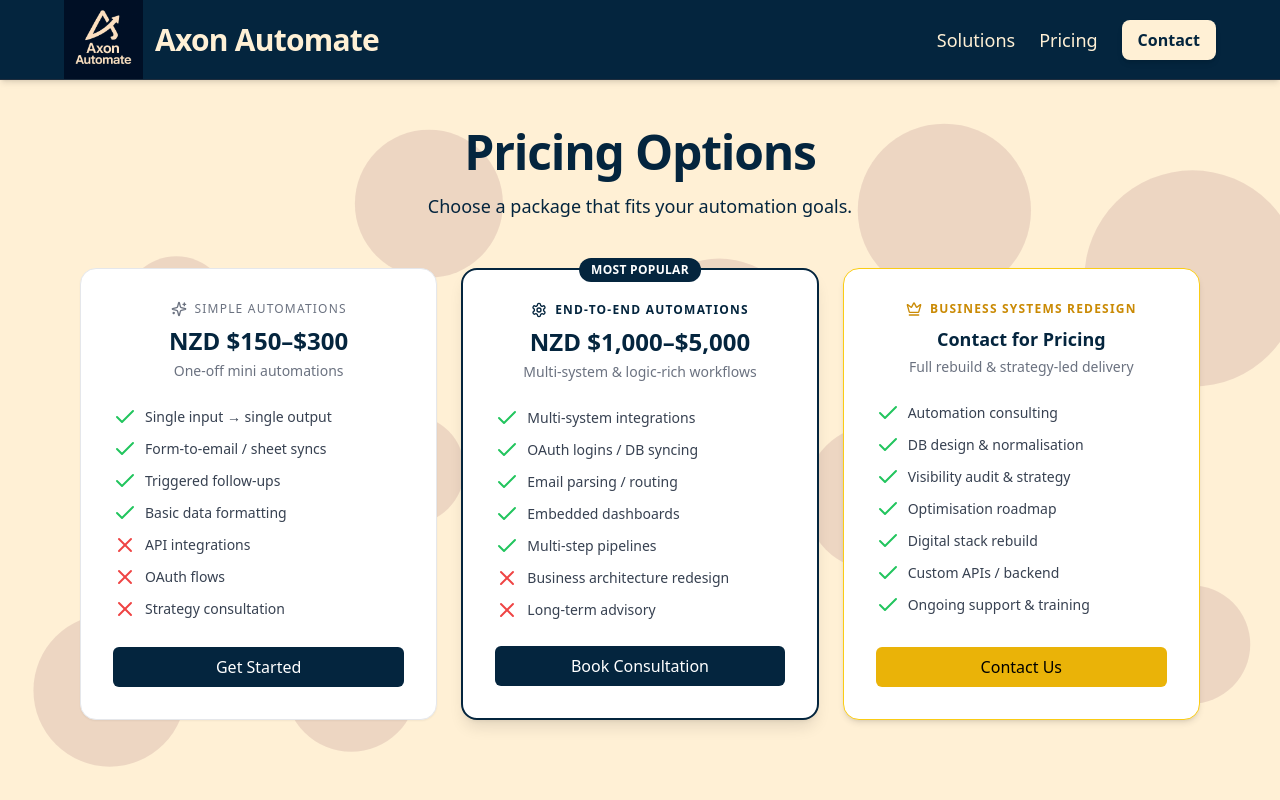
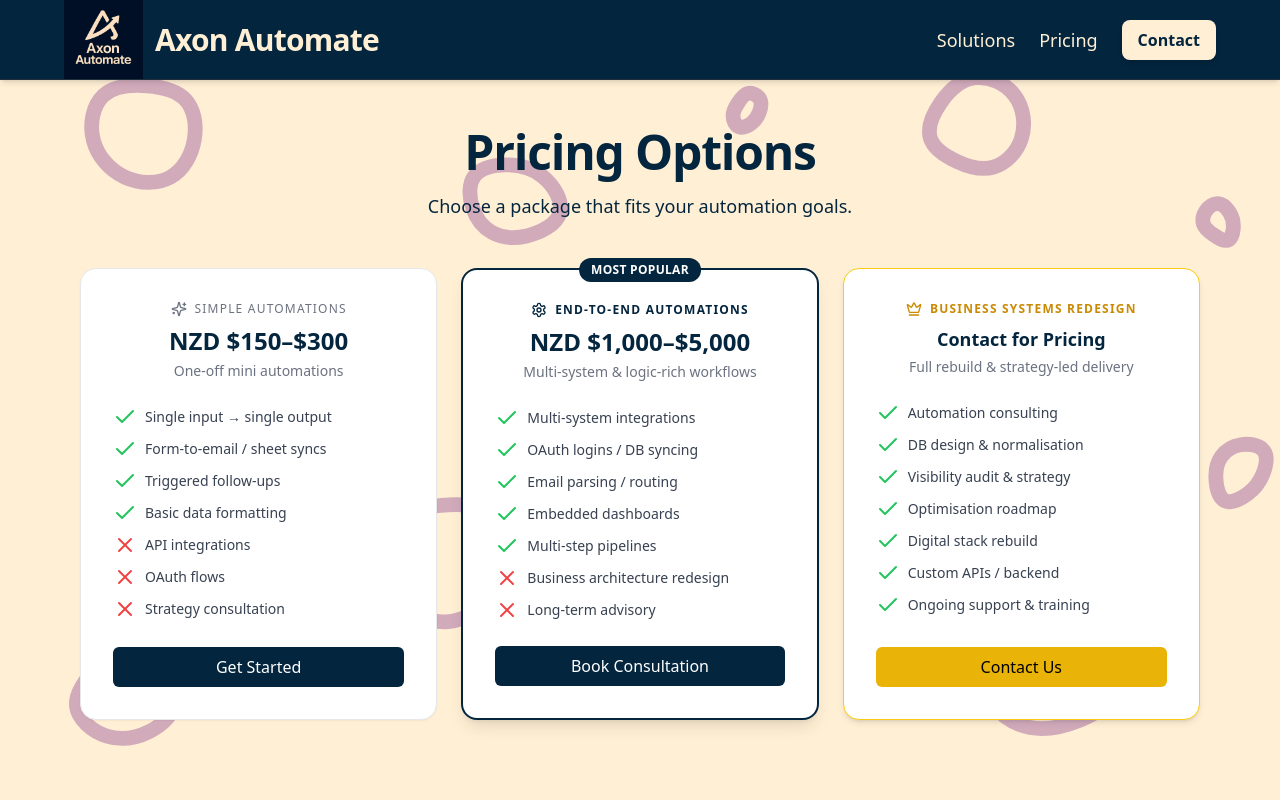
Before and after one commit to trimdex445/axon-automate, a Next.js app: page /pricing in a window 1280 px wide. Shown: the top 800 px of the page. Built offline with nearby package versions, Linux system fonts and the light colour scheme.

Commit message:
Update pricing image

```diff
--- a/pages/pricing.tsx
+++ b/pages/pricing.tsx
@@ -11,7 +11,7 @@ export default function PricingPage() {
       {/* It has the base background color, and the SVG image is overlaid with opacity. */}
       <div className="fixed inset-0 -mx-[50vw] left-1/2 w-screen pointer-events-none z-0 bg-[#fff0d5]">
         <img
-          src="/assets/illustrations/circle-scatter-haikei.svg" // Your SVG for the circles
+          src="/assets/illustrations/blob-scatter-haikei.svg" // Your SVG for the circles
           alt="Decorative Scatter"
           className="w-full h-full object-cover opacity-30" // SVG covers this div, with opacity
         />
```
Also changed, not shown: public/assets/illustrations/blob-scatter-haikei.svg (added).
